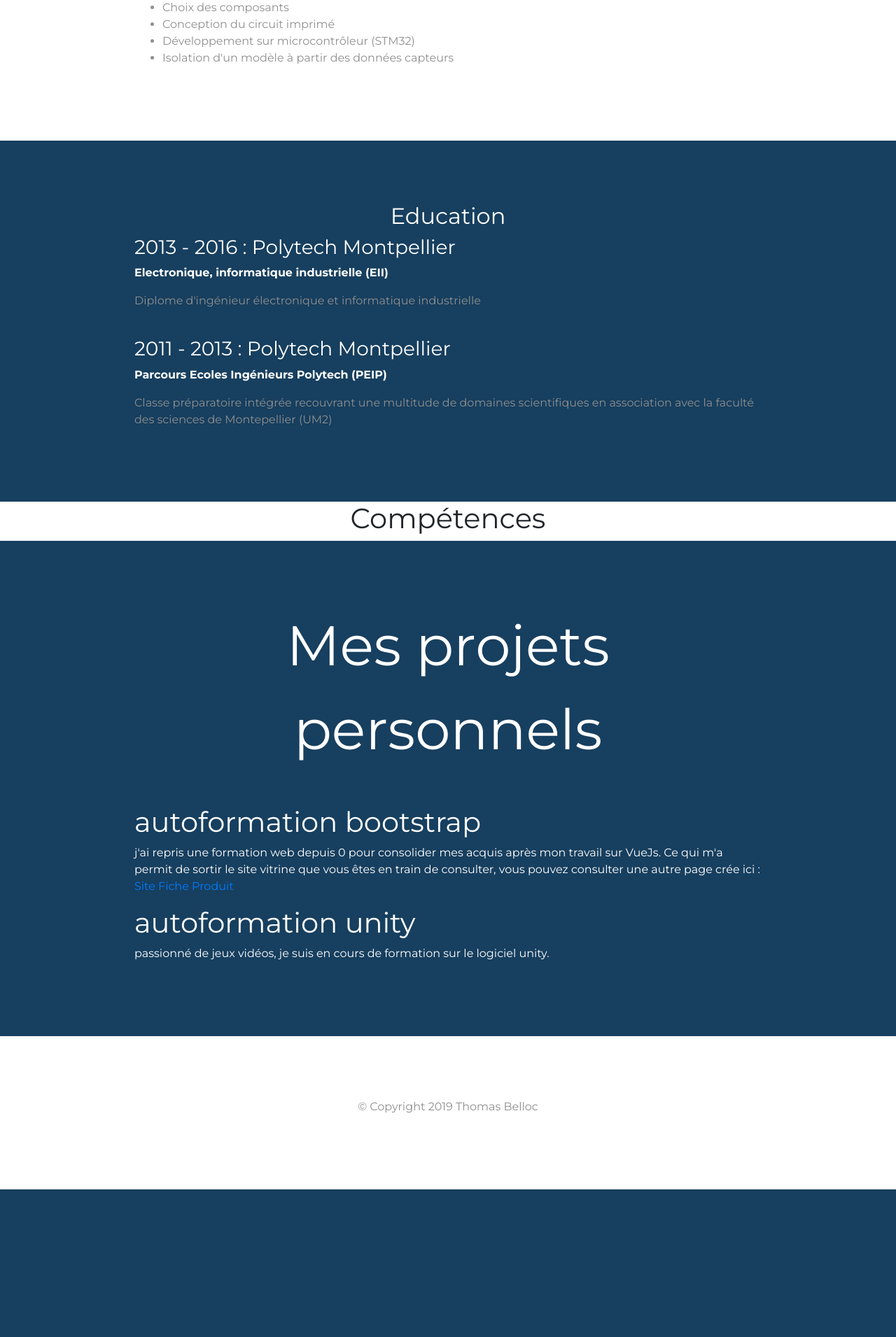
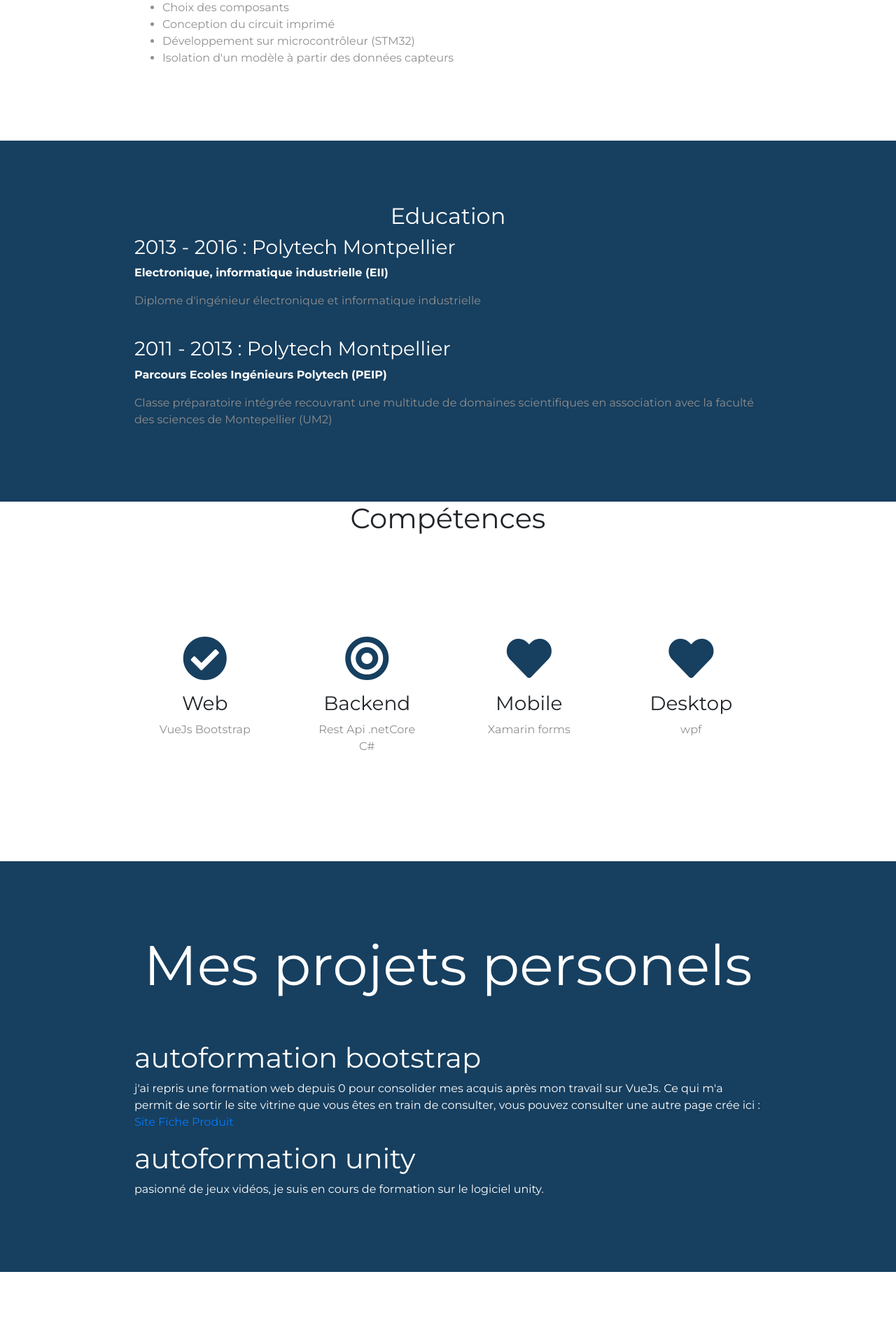
Before and after one commit to Cheelax/websiteResume, a web app: file index.html in a window 1280 px wide; the page is wider, and only the part inside the window is pictured. Shown: the part 1960-3871 px from the top of that part at 70% size. Before the commit the page ends 3660 px from the top of that part, so only its background shows below. Run offline with its HTML, style and script files only (its server is not run), Linux system fonts and the light colour scheme; some libraries are stand-ins or nearby versions.

Commit message:
modif CV

```diff
--- a/css/styles.css
+++ b/css/styles.css
@@ -158,12 +158,12 @@ li{
     }
 
     .icon{
-        color:#ef8172;
+        color:#173F5F;
         margin-bottom: 1rem;
     }
 
     .icon:hover{
-        color: #ff4c68;
+        color: rgb(44, 89, 126);
     }
 
     .testimonial-text{
--- a/index.html
+++ b/index.html
@@ -51,7 +51,7 @@
         <!-- Title -->
     <div class="row margin-lateral">
         <div class="col-lg-6">
-        <h1 class="big-heading-serious">Développeur passionné, disponible pour vos projets</h1>
+        <h1 class="big-heading-serious">Développeur pasionné, disponible pour vos projets</h1>
         <button type="button" class="download-button btn btn-outline-light"><a class="white-text" href="https://www.linkedin.com/in/thomasbelloc/"> <i class="fab fa-linkedin"></i> Thomas Belloc </a></button>
         <button type="button" class="download-button btn btn-outline-light"> <a class="white-text" href="https://github.com/tbelqdx"> <i class="fab fa-github"></i> tbelqdx </a></button>
         </div>
@@ -99,7 +99,7 @@
                 </ul>
         </div>
     </section>
- <!-- Education  -->
+<!-- Education  -->
     <section class="colored-section-serious" id="experience">
             <div class="container-fluid">
                 <h2 > Education</h2>
@@ -114,23 +114,48 @@
 
             </div>
         </section>
+<!-- Compétences-->
         <section class="white-section">
             <h1>Compétences</h1>
+            <div class="container-fluid">
+                <div class="row">
+                <div class="feature-box col-lg-3">
+                  <i class="icon fas fa-check-circle fa-4x"></i>
+                  <h3 class="feature-title">Web</h3>
+                  <p>VueJs Bootstrap</p>
+                </div>
+                <div class="feature-box col-lg-3">
+                    <i class="icon fas fa-bullseye fa-4x"></i>
+                  <h3  class="feature-title">Backend</h3>
+                  <p>Rest Api .netCore C#</p>
+              </div>
+                <div class="feature-box col-lg-3">
+                    <i class="icon fas fa-heart fa-4x"></i>
+                  <h3 class="feature-title">Mobile</h3>
+                  <p>Xamarin forms</p>
+              </div>
+              <div class="feature-box col-lg-3">
+                <i class="icon fas fa-heart fa-4x"></i>
+              <h3 class="feature-title">Desktop</h3>
+              <p>wpf</p>
+          </div>
+            </div>
+            </div>
         </section>
 
-    <!-- Projets persos -->
+<!-- Projets persos -->
 
     <section  class="colored-section-serious" id="cta">
         <div class="container-fluid">
-        <h3 class="myprojects-heading">Mes projets personnels</h3>
+        <h3 class="myprojects-heading">Mes projets personels</h3>
         <h1 class="white-text"> autoformation bootstrap</h2>
             <p class="white-text"> j'ai repris une formation web depuis 0 pour consolider mes acquis après mon travail sur VueJs. Ce qui m'a permit de sortir le site vitrine que vous êtes en train de consulter, vous pouvez consulter une autre page crée ici :<a href="Productsite.html"> Site Fiche Produit</a></a></p>
         <h1 class="white-text"> autoformation unity</h2>
-            <p class="white-text"> passionné de jeux vidéos, je suis en cours de formation sur le logiciel unity.</p>
+            <p class="white-text"> pasionné de jeux vidéos, je suis en cours de formation sur le logiciel unity.</p>
     </div>
     </section>
 
-    <!-- Footer -->
+<!-- Footer -->
     <footer class="white-section" id="footer">
         <div class="container-fluid">
         <p>© Copyright 2019 Thomas Belloc</p>
```
